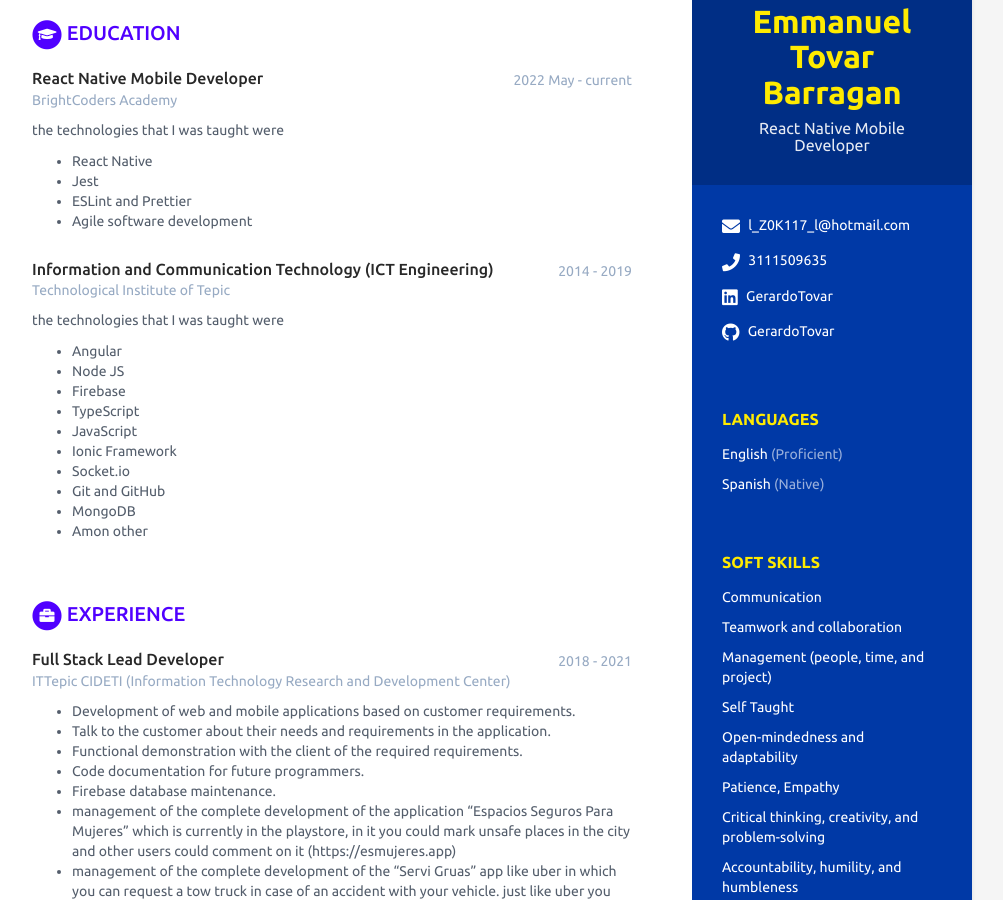
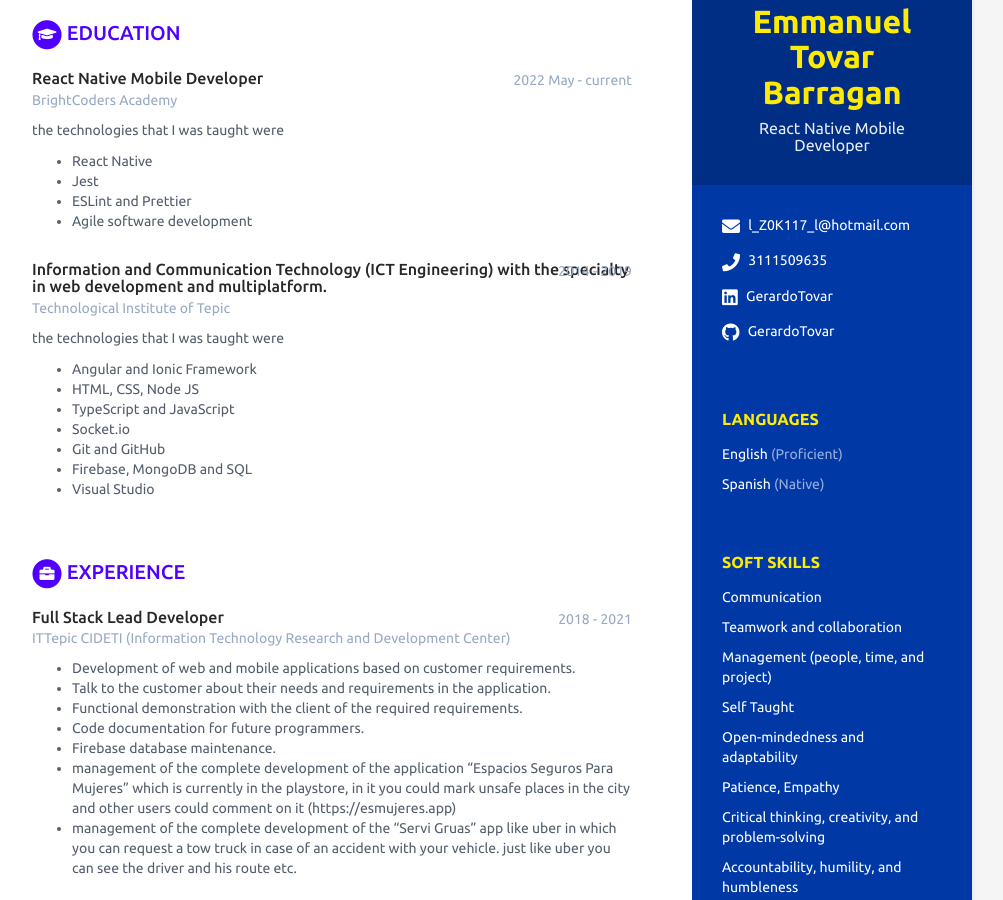
Before and after one commit to BC-MAY-21-RN/scorecard-GerardoTovar, a Jekyll site: the page built from index.html, in a window 1280 px wide and 900 px high, scrolled down 306 px. Shown: the whole window, without its empty margins (168-1171 px from the left). Built offline with Jekyll 4.4.1, drawn with Linux system fonts in a browser that asks for light colours.

Commit message:
Update data.yml

```diff
--- a/_data/data.yml
+++ b/_data/data.yml
@@ -84,22 +84,19 @@ educationcomplete:
         - ESLint and Prettier
         - Agile software development
 
-  - degree: Information and Communication Technology (ICT Engineering)
+  - degree: Information and Communication Technology (ICT Engineering) with the specialty in web development and multiplatform.
     university: Technological Institute of Tepic
     time: 2014 - 2019
     details: |
       the technologies that I was taught were
 
-        - Angular
-        - Node JS
-        - Firebase
-        - TypeScript
-        - JavaScript
-        - Ionic Framework
+        - Angular and Ionic Framework
+        - HTML, CSS, Node JS
+        - TypeScript and JavaScript
         - Socket.io
         - Git and GitHub
-        - MongoDB
-        - Amon other
+        - Firebase, MongoDB and SQL
+        - Visual Studio
 
 # Registra aquí tu experiencia. Agrega o elimina según sea necesario
 experiences:
```
